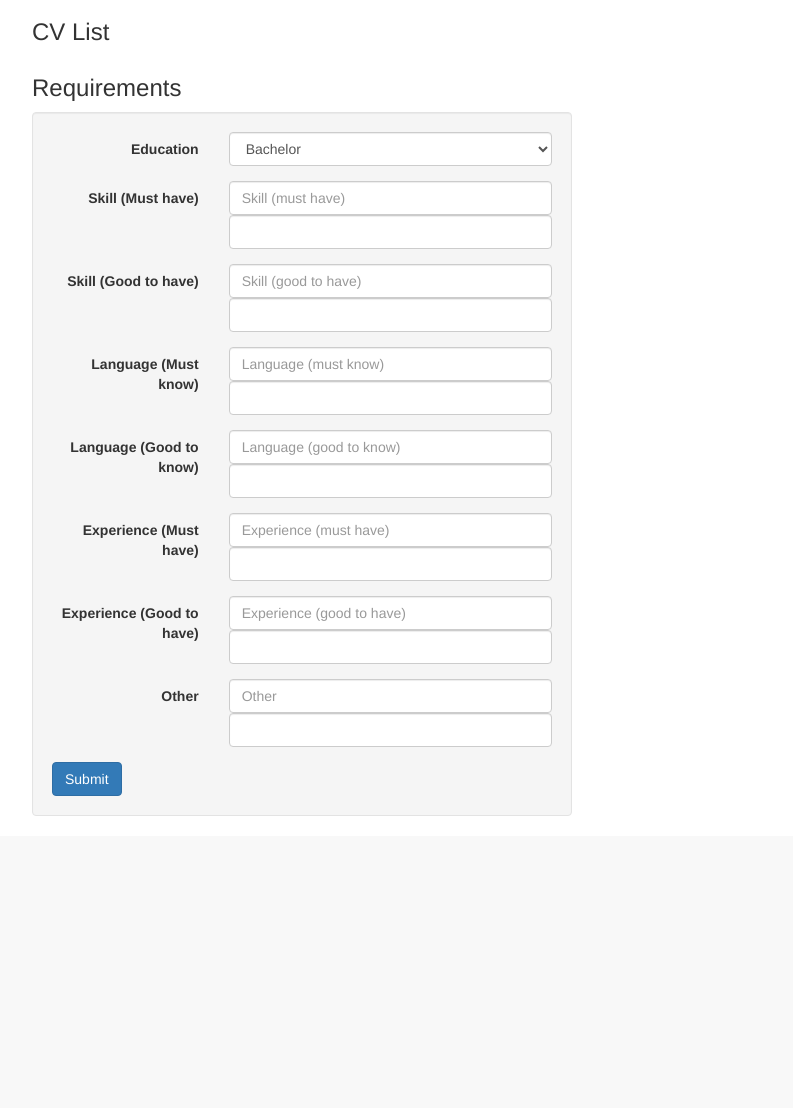
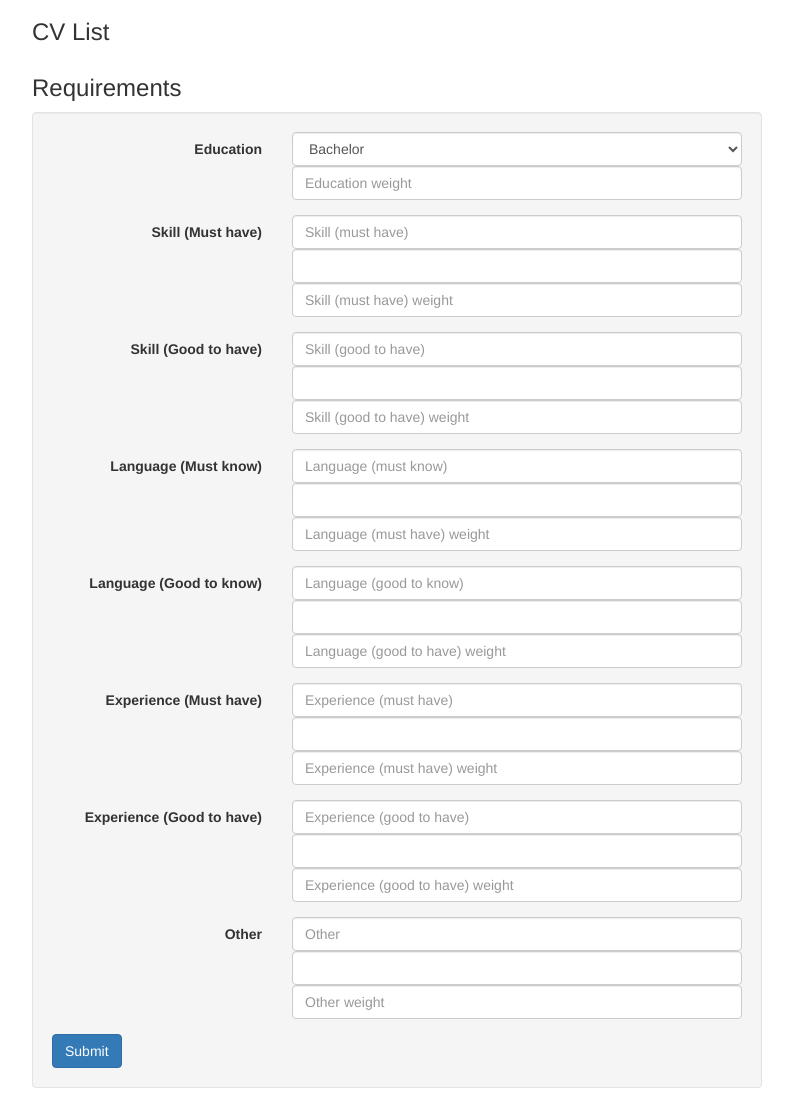
Before and after one commit to yjlo123/CViA, a Flask app: page / in a window 1280 px wide. Shown: the part 51-1159 px from the top of the page, without its empty margins (53-846 px from the left). Before the commit the page ends 867 px from the top, so only its background shows below. Run offline with Flask 2, Linux system fonts and the light colour scheme; some libraries are stand-ins or nearby versions.

Commit message:
Weight input for web

```diff
--- a/templates/index.html
+++ b/templates/index.html
@@ -8,7 +8,7 @@
       </h3>
     </div>
 
-    <div class="col-lg-6 requirements">
+    <div class="col-lg-8 requirements">
       <h3>
         Requirements
       </h3>
@@ -23,6 +23,7 @@
                 <option value="Master">Master</option>
                 <option value="Doctoral">Doctoral</option>
               </select>
+              <input class="form-control" id="education_weight" maxlength="30" name="education_weight" placeholder="Education weight" title="" type="number"/>
             </div>
           </div>
 
@@ -32,6 +33,7 @@
             <div class="col-md-8">
               <input class="form-control" id="skill_must" maxlength="30" name="skill_must" placeholder="Skill (must have)" required="required" title="" type="text"/>
               <input class="form-control" maxlength="30" name="skill_must" placeholder="" title="" type="text"/>
+              <input class="form-control" id="skill_must_weight" maxlength="30" name="skill_must_weight" placeholder="Skill (must have) weight" title="" type="number"/>
             </div>
           </div>
 
@@ -41,6 +43,7 @@
             <div class="col-md-8">
               <input class="form-control" id="skill_good" maxlength="30" name="skill_good" placeholder="Skill (good to have)" title="" type="text"/>
               <input class="form-control" maxlength="30" name="skill_good" placeholder="" title="" type="text"/>
+              <input class="form-control" id="skill_good_weight" maxlength="30" name="skill_good_weight" placeholder="Skill (good to have) weight" title="" type="number"/>
             </div>
           </div>
 
@@ -50,6 +53,7 @@
             <div class="col-md-8">
               <input class="form-control" id="language_must" maxlength="30" name="language_must" placeholder="Language (must know)" required="required" title="" type="text"/>
               <input class="form-control" maxlength="30" name="language_must" placeholder="" title="" type="text"/>
+              <input class="form-control" id="language_must_weight" maxlength="30" name="language_must_weight" placeholder="Language (must have) weight" title="" type="number"/>
             </div>
           </div>
 
@@ -59,6 +63,7 @@
             <div class="col-md-8">
               <input class="form-control" id="language_good" maxlength="30" name="language_good" placeholder="Language (good to know)" title="" type="text"/>
               <input class="form-control" maxlength="30" name="language_good" placeholder="" title="" type="text"/>
+              <input class="form-control" id="language_good_weight" maxlength="30" name="language_good_weight" placeholder="Language (good to have) weight" title="" type="number"/>
             </div>
           </div>
 
@@ -68,6 +73,7 @@
             <div class="col-md-8">
               <input class="form-control" id="experience_must" maxlength="30" name="experience_must" placeholder="Experience (must have)" required="required" title="" type="text"/>
               <input class="form-control" maxlength="30" name="experience_must" placeholder="" title="" type="text"/>
+              <input class="form-control" id="experience_must_weight" maxlength="30" name="experience_must_weight" placeholder="Experience (must have) weight" title="" type="number"/>
             </div>
           </div>
 
@@ -77,6 +83,7 @@
             <div class="col-md-8">
               <input class="form-control" id="experience_good" maxlength="30" name="experience_good" placeholder="Experience (good to have)" title="" type="text"/>
               <input class="form-control" maxlength="30" name="experience_good" placeholder="" title="" type="text"/>
+              <input class="form-control" id="experience_good_weight" maxlength="30" name="experience_good_weight" placeholder="Experience (good to have) weight" title="" type="number"/>
             </div>
           </div>
 
@@ -86,6 +93,7 @@
             <div class="col-md-8">
               <input class="form-control" id="other" maxlength="30" name="other" placeholder="Other" title="" type="text"/>
               <input class="form-control" maxlength="30" name="other" placeholder="" title="" type="text"/>
+              <input class="form-control" id="other_weight" maxlength="30" name="other_weight" placeholder="Other weight" title="" type="number"/>
             </div>
           </div>
 
```
